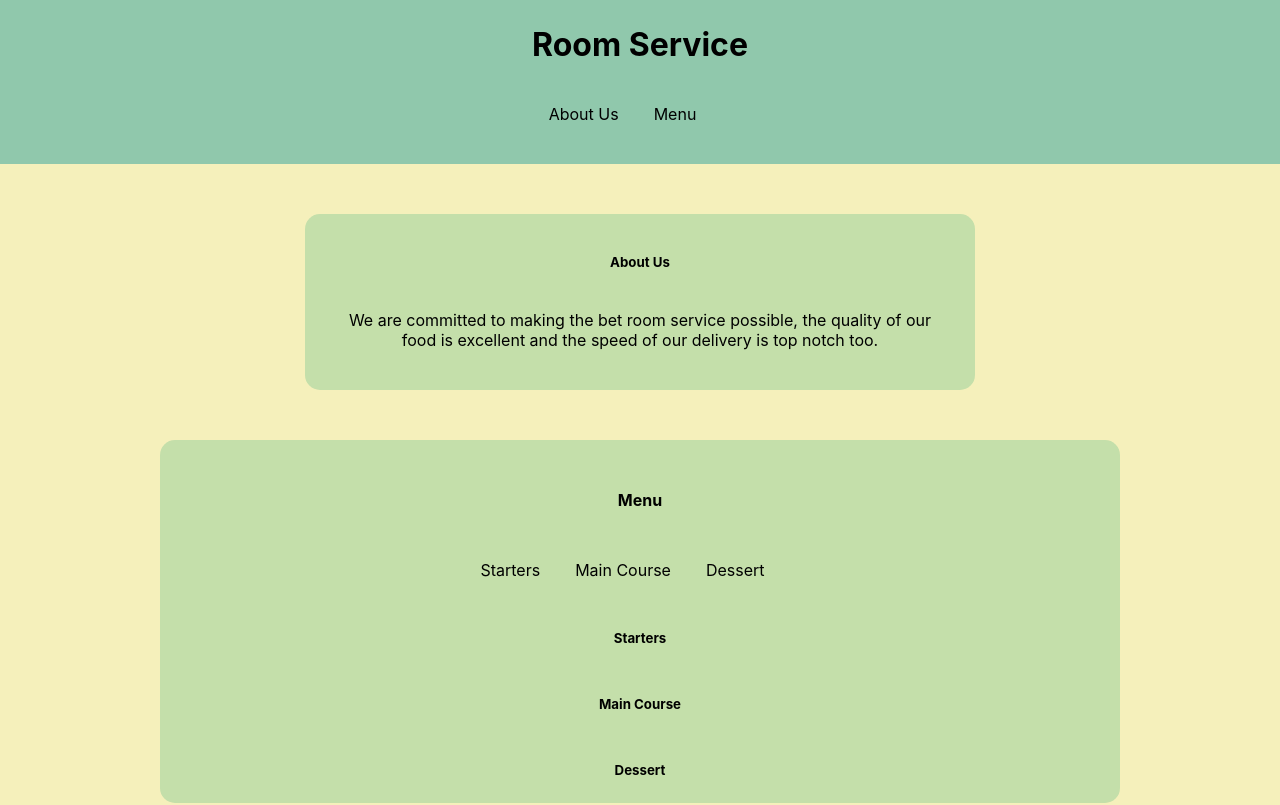
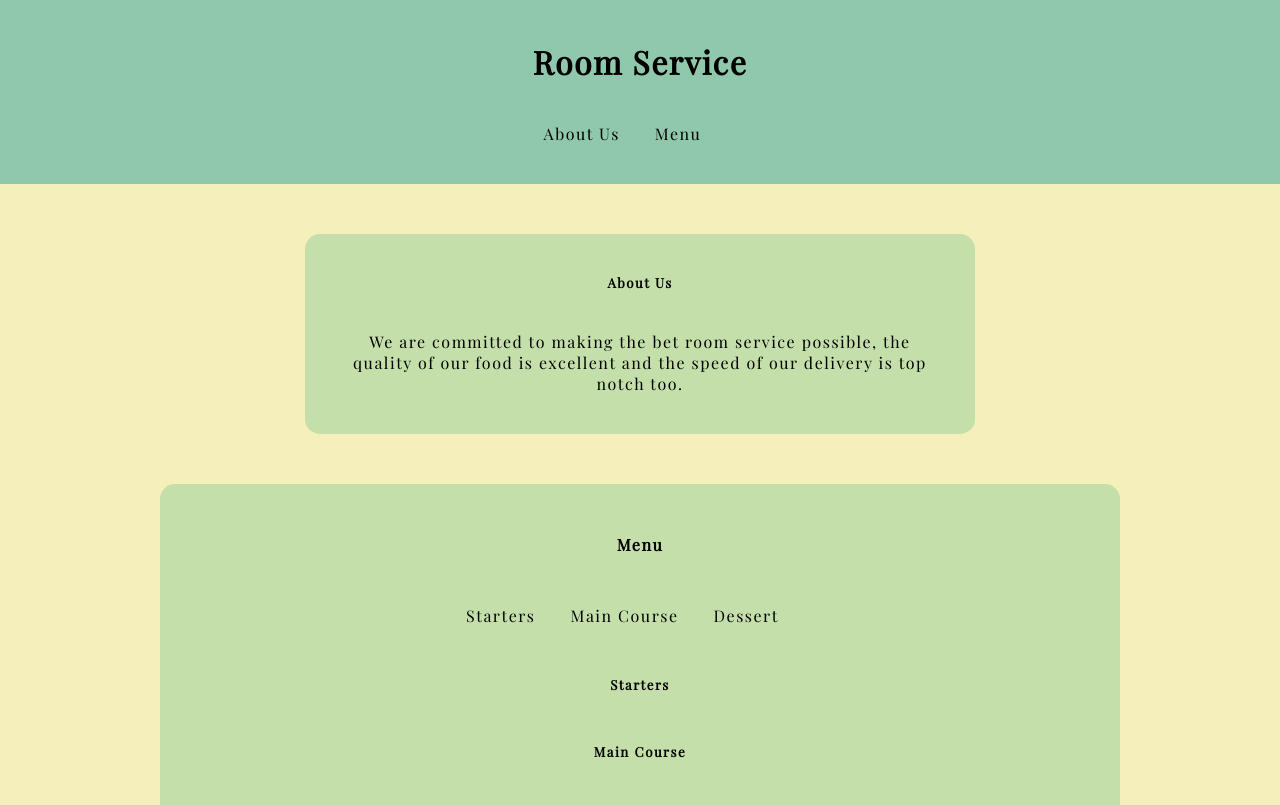
Before and after one commit to Ollie-Judge/room-service, a React (Create React App) app: page / in a window 1280 px wide. Shown: the top 805 px of the page. Built offline with nearby package versions, Linux system fonts and the light colour scheme.

Commit message:
added a font and styling to the header

```diff
--- a/public/index.html
+++ b/public/index.html
@@ -10,6 +10,10 @@
       content="Web site created using create-react-app"
     />
     <link rel="apple-touch-icon" href="%PUBLIC_URL%/logo192.png" />
+    <link
+      href="https://fonts.googleapis.com/css2?family=Playfair+Display&display=swap"
+      rel="stylesheet"
+    />
     <!--
       manifest.json provides metadata used when your web app is installed on a
       user's mobile device or desktop. See https://developers.google.com/web/fundamentals/web-app-manifest/
--- a/src/components/header.js
+++ b/src/components/header.js
@@ -4,7 +4,7 @@ import "../styling/header.css";
 const Header = () => {
   return (
     <header>
-      <h1>Room Service</h1>
+      <h1 className="websiteTitle">Room Service</h1>
 
       <nav>
         <ul>
--- a/src/components/menu.js
+++ b/src/components/menu.js
@@ -8,7 +8,7 @@ const Menu = () => {
         <h4>Menu</h4>
       </div>
 
-      <div>
+      <div className="menuNav">
         <ul>
           <li>
             <a href="#starters">Starters</a>
--- a/src/index.css
+++ b/src/index.css
@@ -16,4 +16,6 @@ code {
 * {
   margin: 0;
   padding: 0;
+  font-family: "Playfair Display", serif;
+  letter-spacing: 1.5px;
 }
--- a/src/styling/header.css
+++ b/src/styling/header.css
@@ -2,6 +2,10 @@ header {
   margin: 0;
   padding: 25px;
   background-color: #90c8ac;
+}
+
+.websiteTitle {
+  margin: 15px;
 }
 
 nav {
--- a/src/styling/menu.css
+++ b/src/styling/menu.css
@@ -4,6 +4,11 @@
   width: 75%;
   display: inline-block;
   margin-bottom: 50px;
+}
+
+.menuNav {
+  display: flex;
+  justify-content: space-evenly;
 }
 
 .menuTitle {
```
